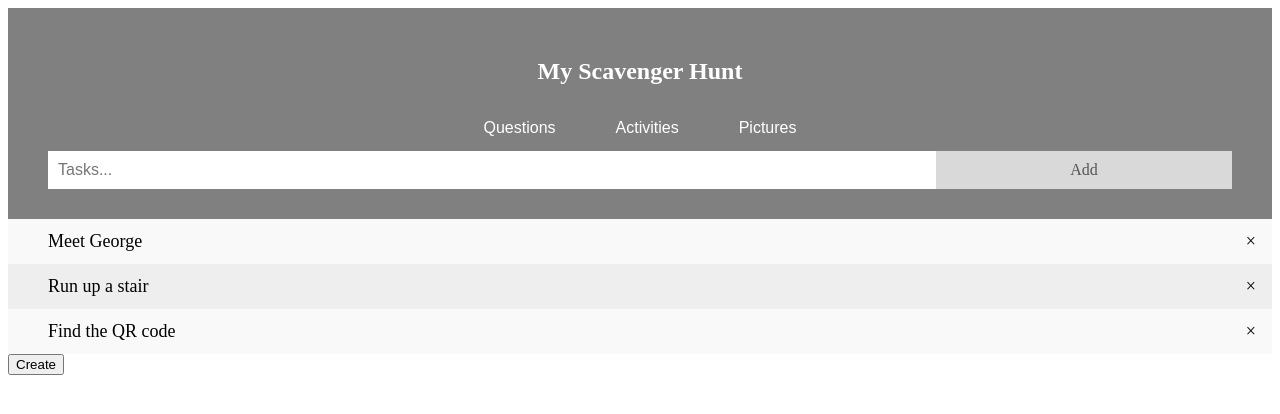
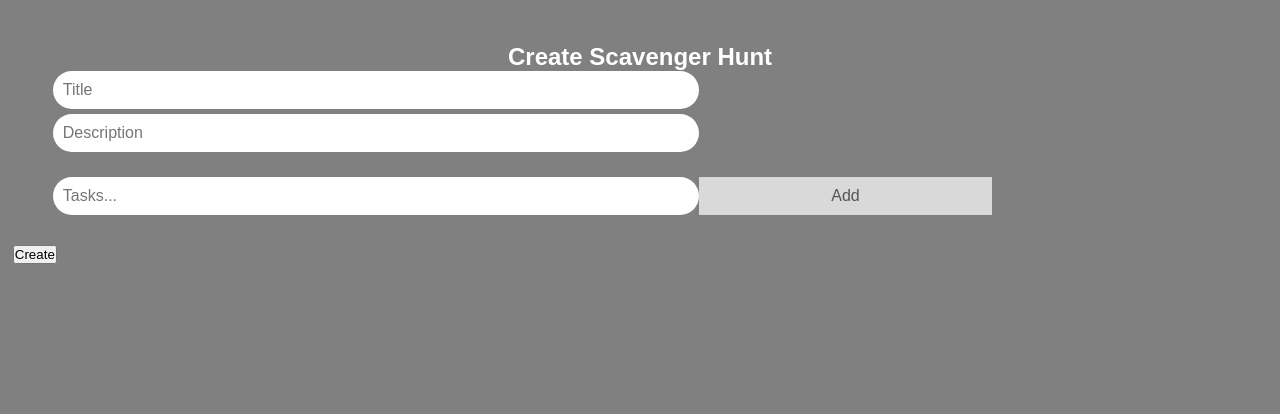
Before and after one commit to Thang1503/CSCE-4902-Scavenger-Hunt-Hub, a website: page public/createScav.html in a window 1280 px wide. Both pictures are taken after a click on the element "Add". Drawn offline with Linux system fonts and the light colour scheme.

Commit message:
Added functionality for creating scavenger hunts to the createScav page

```diff
--- a/public/createScav.css
+++ b/public/createScav.css
@@ -1,7 +1,17 @@
 /* Include the padding and border in an element's total width and height */
-* {
+*{
+    margin: 0;
+    padding: 0;
     box-sizing: border-box;
-  }
+    font-family: 'Poppins', sans-serif;
+}
+
+  .screen{
+    width: 100%;
+    min-height: 100vh;
+	padding: 1%;
+    background-color: gray;
+}
 
   /* Remove margins and padding from the list */
   ul {
@@ -64,11 +74,33 @@
   }
 
   /* Style the input */
-  input {
+  .title {
+    margin: 0;
+	margin-bottom: 5px;
+    border: none;
+    border-radius: 25px;
+    width: 55%;
+    padding: 10px;
+    float: left;
+    font-size: 16px;
+  }
+
+  .desc {
+    margin: 0;
+	margin-bottom: 25px;
+    border: none;
+    border-radius: 25px;
+    width: 55%;
+    padding: 10px;
+    float: left;
+    font-size: 16px;
+  }
+
+  .task {
     margin: 0;
     border: none;
-    border-radius: 0;
-    width: 75%;
+    border-radius: 25px;
+    width: 55%;
     padding: 10px;
     float: left;
     font-size: 16px;
--- a/public/createScav.html
+++ b/public/createScav.html
@@ -4,21 +4,150 @@
     <meta name="viewport" content="width=device-width, initial-scale=1">
     <link rel="stylesheet" href="createScav.css">
   </head>
-  <div id="myDIV" class="header">
-      <h2>My Scavenger Hunt</h2>
-      <button class="btn">Questions</button>
-      <button class="btn">Activities</button>
-      <button class="btn">Pictures</button>
-      <input type="text" id="myInput" placeholder="Tasks...">
-      <span onclick="newElement()" class="addBtn">Add</span>
-    </div>
+  <body>
+	  <div class="screen">
+	  <div id="myDIV" class="header">
+		  <h2>Create Scavenger Hunt</h2>
+		  <input type="text" class="title" id="titleInput" placeholder="Title">
+		  <input type="text" class="desc" id="descInput" placeholder="Description">
+		  <input type="text" class="task" id="myInput" placeholder="Tasks...">
+		  <span class="addBtn" id="addBtn">Add</span>
+		</div>
 
-    <ul id="myUL">
-      <li>Meet George</li>
-      <li>Run up a stair</li>
-      <li>Find the QR code</li>
-    </ul>
+		<ul id="myUL">
+		</ul>
 
-    <button type="button" class="create" onclick="window.location.href = 'myScav.html';">Create</button>
-    <script src="createScav.js"></script>
+		<button type="button" class="create" id="createButton">Create</button>
+		</div>
+	</body>
+    <script type="module">
+		import { initializeApp } from "https://www.gstatic.com/firebasejs/10.8.0/firebase-app.js";
+
+		const firebaseConfig = {
+		  apiKey: "AIzaSyAN5-vaIFOwaz2ar8mFqfDeEGawJU_5OEo",
+		  authDomain: "team-17-scavenger-hunt-hub.firebaseapp.com",
+		  databaseURL: "https://team-17-scavenger-hunt-hub-default-rtdb.firebaseio.com",
+		  projectId: "team-17-scavenger-hunt-hub",
+		  storageBucket: "team-17-scavenger-hunt-hub.appspot.com",
+		  messagingSenderId: "313893582260",
+		  appId: "1:313893582260:web:141161df49a4b48e06aee1",
+		  measurementId: "G-7FMS2C0D22"
+		};
+
+		const app = initializeApp(firebaseConfig);
+
+		import {getDatabase, ref, child, get, set, update, remove, onValue} from "https://www.gstatic.com/firebasejs/10.8.0/firebase-database.js";
+
+		const db = getDatabase();
+
+		var createButton = document.getElementById('createButton');
+		var addButton = document.getElementById('addBtn');
+		var titleInput = document.getElementById('titleInput');
+		var descInput = document.getElementById('descInput');
+		var tasks = document.getElementById("myUL");
+		var taskList = [];
+
+		var title = "";
+		var desc = "";
+		var idNum = 100001;
+		var date = "";
+		var rating = 0;
+		var filter = "kid-friendly";
+
+		createButton.addEventListener('click', function() {
+			title = titleInput.value;
+			desc = descInput.value;
+
+			var currentDate = new Date();
+			var month = currentDate.getMonth() + 1;
+			var day = currentDate.getDate();
+			var year = currentDate.getFullYear();
+			date = month + '/' + day + '/' + year;
+
+			tasks.querySelectorAll("li").forEach(function(li) {
+				taskList.push(li.textContent);
+			});
+
+			for (let i = 0; i < taskList.length; i++) {
+				taskList[i] = taskList[i].slice(0, -1);
+			}
+
+			GetData();
+		});
+
+		addButton.addEventListener('click', function() {
+			newElement();
+		});
+
+		async function GetData(){
+			const dbRef = ref(db, 'hunts/');
+			const snapshot = await get(dbRef);
+
+			snapshot.forEach((childSnapshot) => {
+				if (childSnapshot.val().id == idNum)
+					idNum++;
+			});
+			save();
+		}
+
+		function save() {
+			set(ref(db, 'hunts/' + title), {
+				title : title,
+				desc : desc,
+				id : idNum,
+				rating : rating,
+				date : date,
+				filter : filter,
+				tasks : taskList
+			})
+		}
+
+		// Create a "close" button and append it to each list item
+		var myNodelist = document.getElementsByTagName("LI");
+		var i;
+		for (i = 0; i < myNodelist.length; i++) {
+		  var span = document.createElement("SPAN");
+		  var txt = document.createTextNode("\u00D7");
+		  span.className = "close";
+		  span.appendChild(txt);
+		  myNodelist[i].appendChild(span);
+		}
+
+		// Click on a close button to hide the current list item
+		var close = document.getElementsByClassName("close");
+		var i;
+		for (i = 0; i < close.length; i++) {
+		  close[i].onclick = function() {
+			var div = this.parentElement;
+			div.style.display = "none";
+		  }
+		}
+
+		// Create a new list item when clicking on the "Add" button
+		function newElement() {
+		  var li = document.createElement("li");
+		  var inputValue = document.getElementById("myInput").value;
+		  var t = document.createTextNode(inputValue);
+		  li.appendChild(t);
+		  if (inputValue === '') {
+			alert("You must write something!");
+		  } else {
+			document.getElementById("myUL").appendChild(li);
+		  }
+		  document.getElementById("myInput").value = "";
+
+		  var span = document.createElement("SPAN");
+		  var txt = document.createTextNode("\u00D7");
+		  span.className = "close";
+		  span.appendChild(txt);
+		  li.appendChild(span);
+
+		  for (i = 0; i < close.length; i++) {
+			close[i].onclick = function() {
+			  var div = this.parentElement;
+			  div.style.display = "none";
+			}
+		  }
+		}
+	</script>
 </html>
```
Also changed, not shown: public/huntDetails.html (+2 -3 lines).
